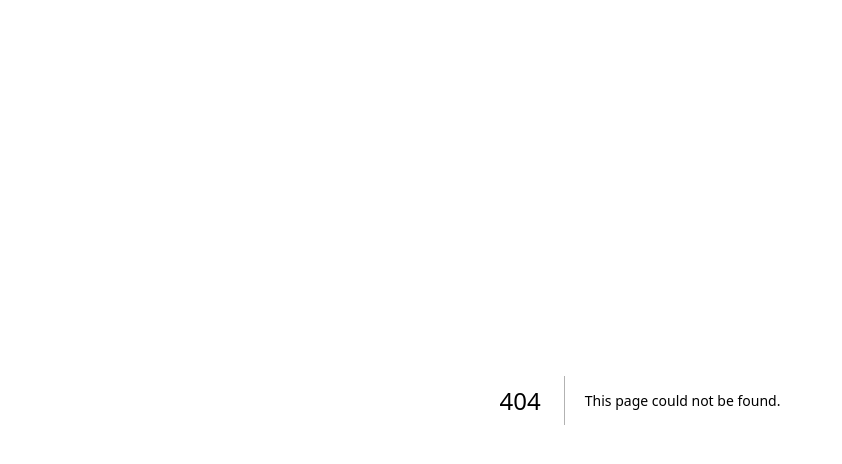
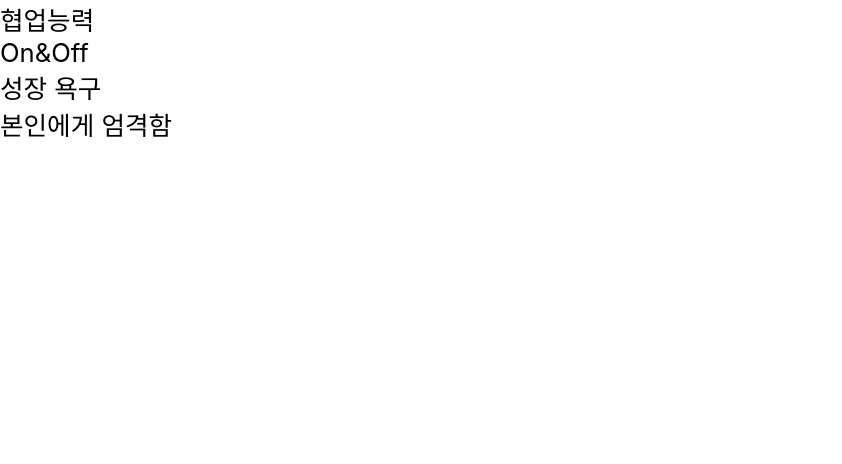
Before and after one commit to limdumb/Portfolio_LimDumb, a Next.js app: page /aboutme in a window 1280 px wide. Before the commit this address had no page. Shown: the top 464 px of the page, without its empty margins (0-842 px from the left). Built offline with nearby package versions, Linux system fonts and the light colour scheme; a web font is replaced by a local one.

Commit message:
misc: 작성 내용 정리

```diff
--- /dev/null
+++ b/src/app/aboutme/page.tsx
@@ -0,0 +1,9 @@
+import AboutMe from "@/components/common/aboutme/AboutMe";
+
+export default function AboutMePage() {
+  return (
+    <div>
+      <AboutMe />
+    </div>
+  );
+}
--- a/src/app/globals.css
+++ b/src/app/globals.css
@@ -14,7 +14,6 @@ body {
     "Segoe UI Emoji", "Segoe UI Symbol", sans-serif;
   max-width: 100vw;
   overflow-x: hidden;
-  background-color: #00A564;
 }
 
 a {
--- /dev/null
+++ b/src/components/common/aboutme/AboutMe.tsx
@@ -0,0 +1,50 @@
+// ### Info
+
+// - 임경인
+// - 1997/05/07
+// - 나의 장점 4가지
+//     - 장점은 내가 증명 할 수 있는것들 혹은 부자연스럽지 않은것을 적는것이 중요
+//     - 협업 능력
+//     - On & Off
+//     - 꾸준한 자아성찰
+
+
+// 1. 협업능력
+// => 사람을 좋아하는 성격으로 새로운 사람을 만나고 같이 일을 하는데 두려움과 어려움이 없습니다.
+/*
+=> 활발하고 편한 분위기를 조성하는 장점을 가졌기 때문에 의견을 말 할수있는 분위기를 잘 만드는 편이고
+그런 분위기 위에서 많은 질문과 의견필역을 통해 요구사항을 최대한 명확하게 하려고 하는성격을 가졌다보니
+타협에 어려운 부분이나 언쟁이 될 수 있는 부분을 유연하게 대처하는 편입니다.
+
+=> 일전 진행한 Team Project에서는 모든부분에 팀장을 맡았었고 가장 중요하게 생각했던것 두가지는
+의견을 주저없이 얘기하고 그 의견들을 냉철한 시선에서 바라보고 수렴하는 분위기를 강조했고,
+나머지 하나는 우리 프로젝트에서 정해야하는 사항이 있다면 무조껀 모두의 동의하에 해당 사항을 진행
+하고 채택하는것을 중요하게 생각하고 분위기를 조성했습니다.
+
+모두의 동의가 있어야하기 때문에 상대방을 설득하면서 나누는 대화에서 문제점 혹은 제시한것이 좋은 이유에 대해
+더 생각해보고 토론을 통해서 우리의 프로젝트에서 꼭 필요한것인지 다시한번 생각하게 되는 상황이 만들어지며
+제시자가 생각하지못한 문제점이나 혹은 반대하는 입장도 장점을 다시한번 생각하게 되면서 상호작용으로 더 발전되는 상황이 많이 만들어졌었습니다.
+
+그래서 저는 이러한 경험들과 저의 성향으로 다른 직무와 같이 일하는것에 두려움이나 혹은 어려움이 있지 않고 좋은 협업능력을 가졌습니다.
+
+*/
+
+// 2. on&off
+/*
+  => 저는 On&Off가 확실합니다.
+*/
+// 3. 꾸준한 성장욕구
+// 4. 본인에게 엄격한 성격
+
+export default function AboutMe() {
+  return (
+    <div>
+      <ul>
+        <li>협업능력</li>
+        <li>On&Off</li>
+        <li>성장 욕구</li>
+        <li>본인에게 엄격함</li>
+      </ul>
+    </div>
+  );
+}
```
Also changed, not shown: src/app/page.tsx (+10 -5 lines).
